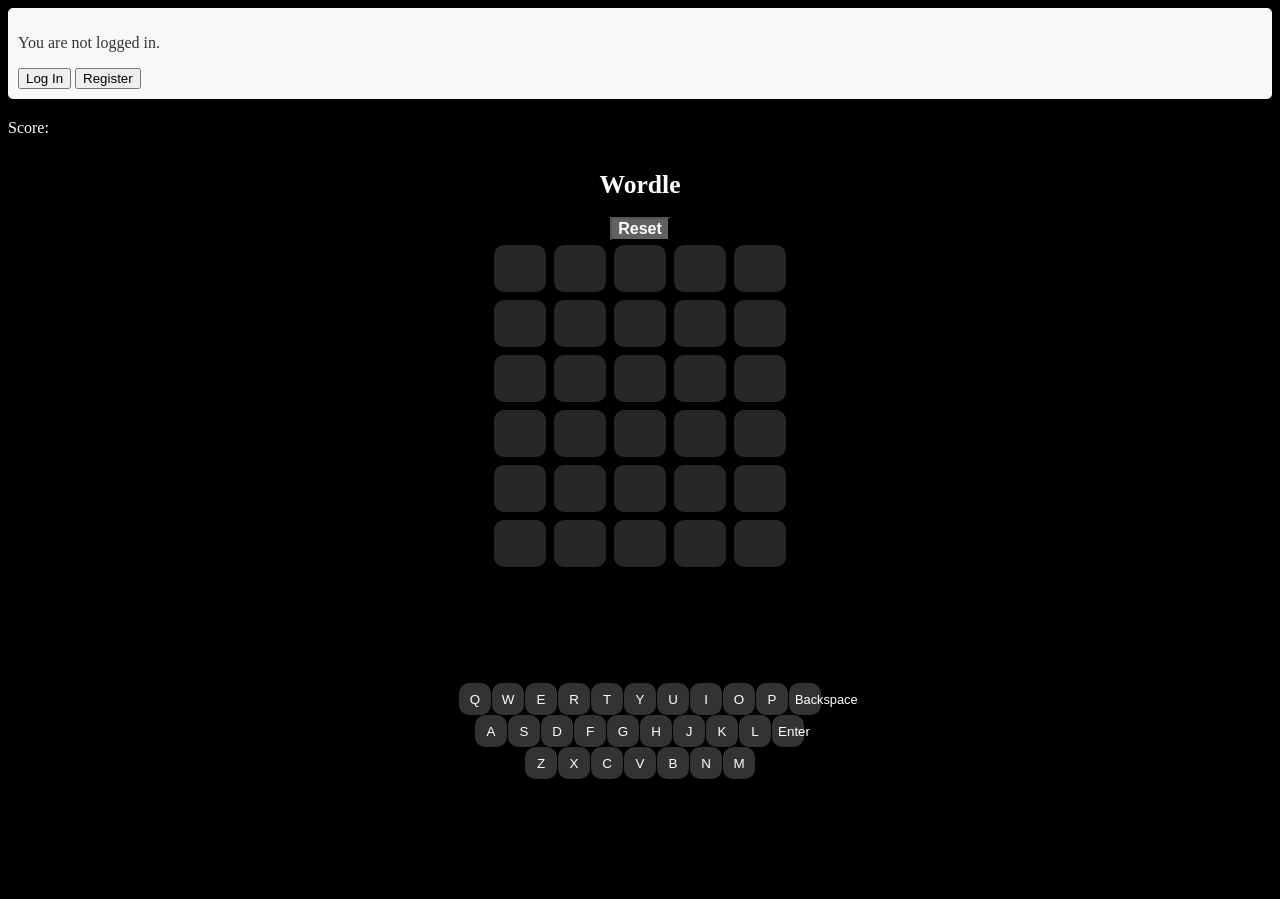
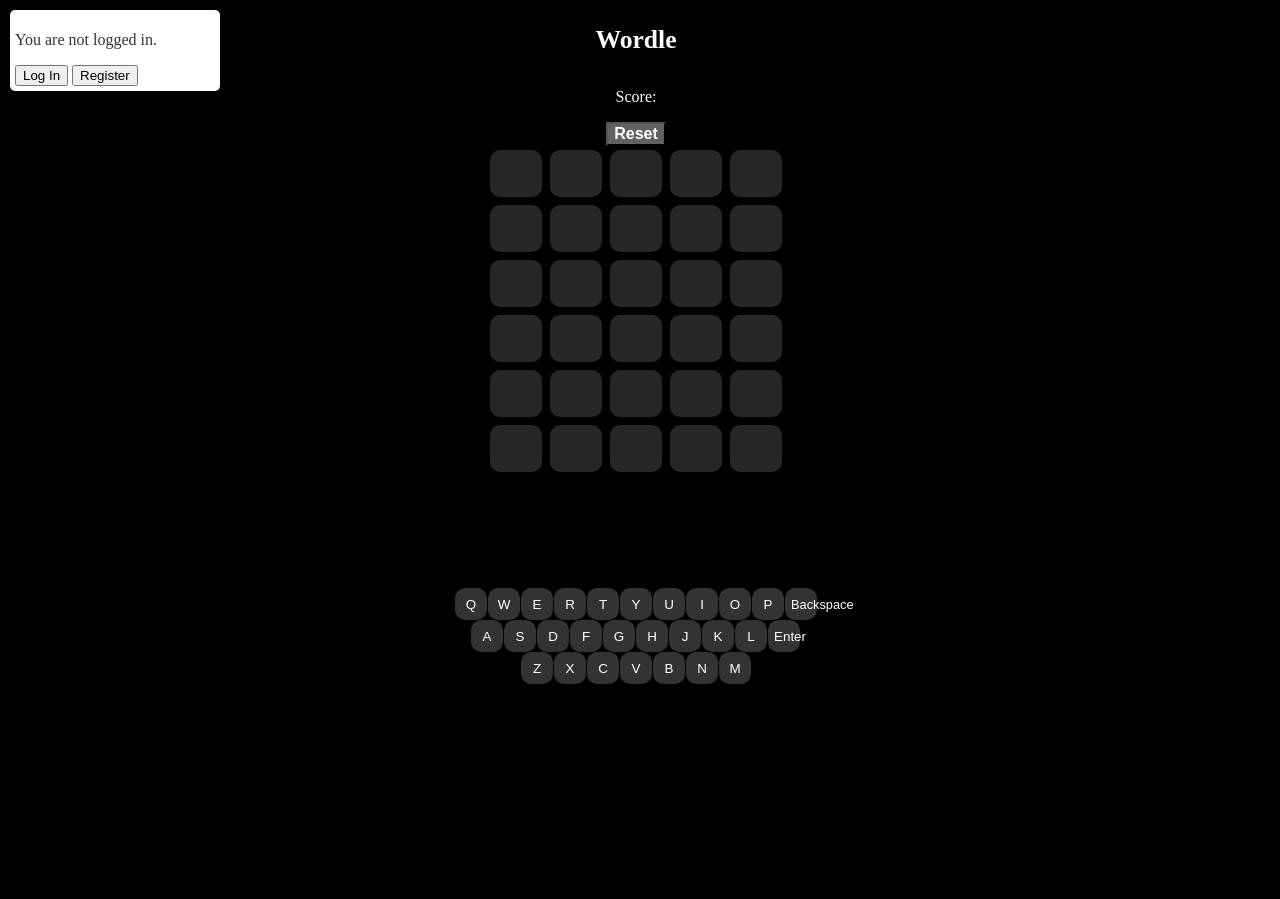
Before and after one commit to FrodeMog/Wordle, a Flask app: page / in a window 1280 px wide. After the commit the page ends 684 px from the top, so only its background shows below. Run offline with Flask 3, Linux system fonts and the light colour scheme; data comes from the database, SQL or seed files in the repository.

Commit message:
syling of login

```diff
--- a/Static/css/style.css
+++ b/Static/css/style.css
@@ -9,7 +9,7 @@
 }
 
 .TopContainer {
-    background-color: rgb(148, 148, 148, 0);
+    background-color: rgb(122, 122, 122, 0);
     display: flex;
     flex-direction: row;
     justify-content: center;
@@ -174,13 +174,30 @@
     margin: 15% auto;
     padding: 20px;
     border: 1px solid #888;
-    width: 80%;
+    width: 20%;
+    border-radius: 10px;
 }
 
 #username-display {
     color: #333;
-    background-color: #f9f9f9;
+    background-color: rgb(255, 255, 255);
+    width: 200px;
+    padding: 5px;
+    border-radius: 5px;
+    margin-bottom: 5px;
+}
+
+.sidebar {
+    position: fixed;
+    left: 0;
+    top: 0;
+    bottom: 0;
+    width: 200px;
+    overflow: auto;
     padding: 10px;
-    border-radius: 5px;
-    margin-bottom: 20px;
+    background-color: rgb(122, 122, 122, 0);
 }
+
+body {
+    margin-left: 0px;
+}
--- a/Templates/index.html
+++ b/Templates/index.html
@@ -13,8 +13,8 @@
 
 <body>
     <main>
-
-    <div>
+    <div class="TopContainer">
+        <div class="sidebar">
             {% if session['username'] %}
             <div id="username-display">
                 <script>
@@ -30,11 +30,10 @@
                     <button id="registerButton">Register</button>
                 </div>
             {% endif %}
-        <p>Score: <span id="score"></span></p>
         </div>
-    <div class="TopContainer">
             <div class="GameContainer">
                 <h1>Wordle</h1>
+                <p>Score: <span id="score"></span></p>
                 <button tabindex="-1" id="resetButton">Reset</button>
                 <div id="toast" class="toast">This is a toast message.</div>
             </div>
```
Lines whose indentation alone changed are shown as unchanged.
